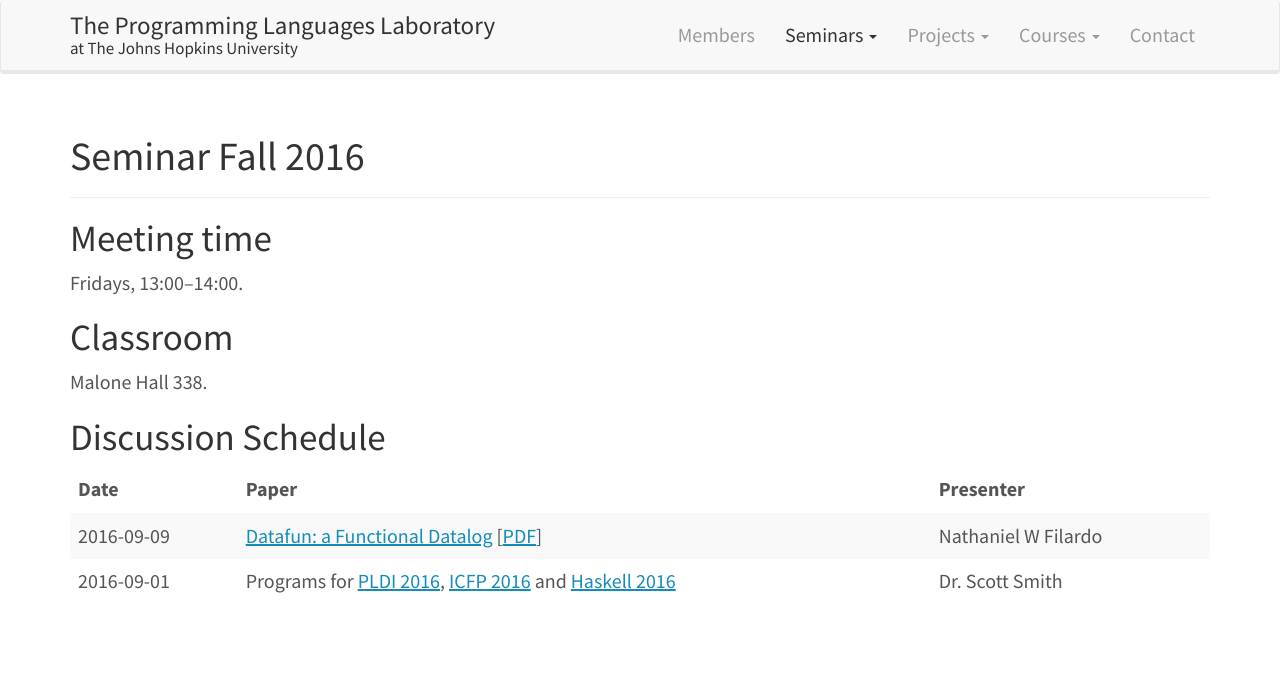
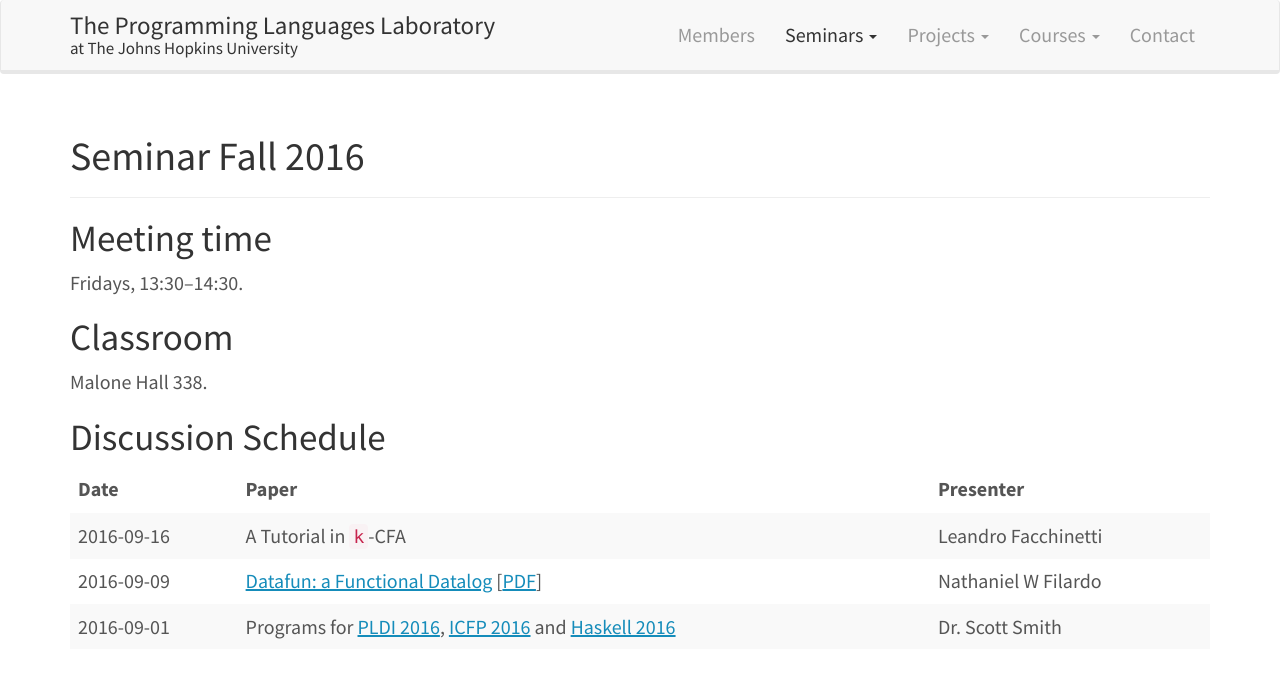
Before and after one commit to JHU-PL-Lab/www-pl-lab, a Jekyll site: the page built from seminars/fall-2016.md, in a window 1280 px wide. Shown: the top 678 px of the page. Built offline with Jekyll 4.4.1, drawn with Linux system fonts in a browser that asks for light colours.

Commit message:
Add 2016-09-16 seminar

```diff
--- a/seminars/fall-2016.md
+++ b/seminars/fall-2016.md
@@ -6,7 +6,7 @@ permalink: "/seminars/fall-2016/"
 Meeting time
 ------------
 
-Fridays, 13:00–14:00.
+Fridays, 13:30–14:30.
 
 Classroom
 ---------
@@ -18,5 +18,6 @@ Discussion Schedule
 
 |       Date | Paper                                                                                                                                                                                                                                                             | Presenter           |
 |------------+-------------------------------------------------------------------------------------------------------------------------------------------------------------------------------------------------------------------------------------------------------------------+---------------------|
+| 2016-09-16 | A Tutorial in `k`-CFA                                                                                                                                                                                                                                             | Leandro Facchinetti |
 | 2016-09-09 | [Datafun: a Functional Datalog](http://conf.researchr.org/event/icfp-2016/icfp-2016-papers-datafun-a-functional-datalog) [[PDF](http://www.cs.bham.ac.uk/~krishnan/datafun.pdf)]                                                                                  | Nathaniel W Filardo |
 | 2016-09-01 | Programs for [PLDI 2016](http://conf.researchr.org/program/pldi-2016/program-pldi-2016), [ICFP 2016](http://conf.researchr.org/program/icfp-2016/program-icfp-2016) and [Haskell 2016](http://conf.researchr.org/track/icfp-2016/haskellsymp-2016-papers#program) | Dr. Scott Smith     |
```
